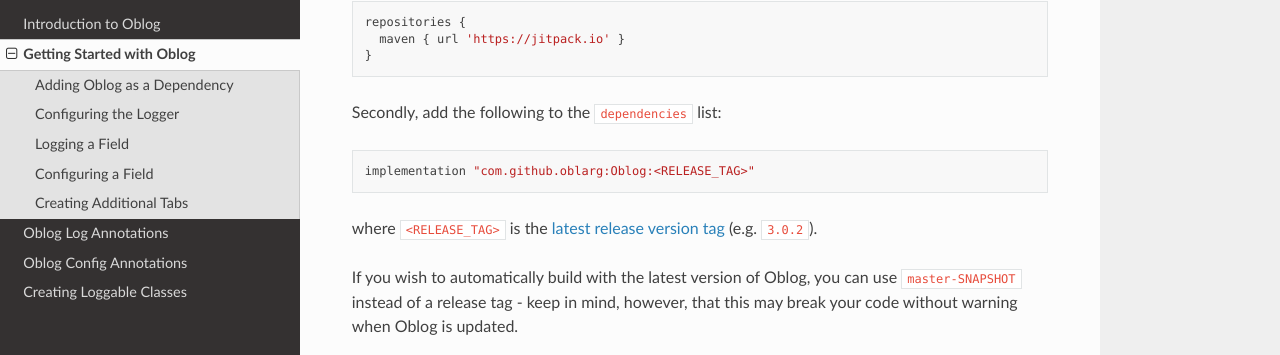
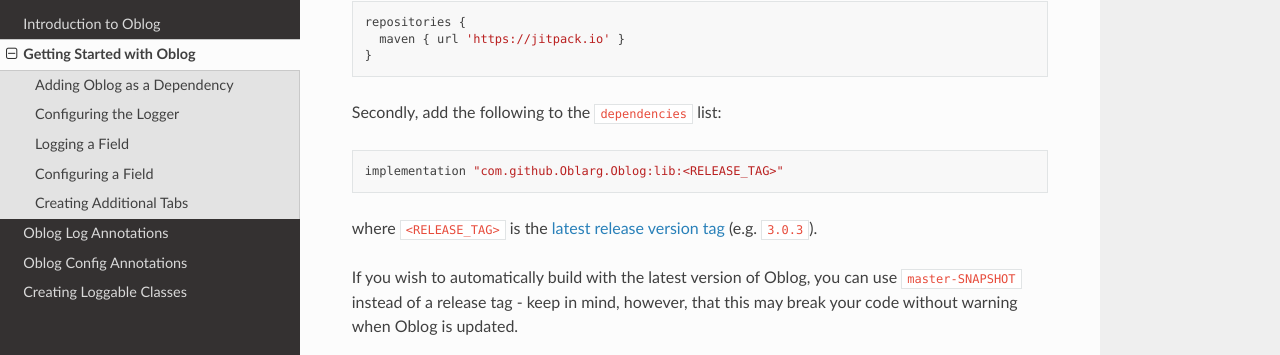
Before and after one commit to Oblarg/Oblog-docs, a Sphinx documentation site: the page built from source/getting-started.rst, in a window 1280 px wide and 900 px high, scrolled down 336 px. Shown: the part 96-451 px from the top of the window. Built offline with Sphinx 7.4.7 and the Read the Docs theme 2.0.0, drawn with Linux system fonts in a browser that asks for light colours; pages that are not in the unit, such as notebooks, are missing from menus.

Commit message:
update installation instructions

```diff
--- a/source/getting-started.rst
+++ b/source/getting-started.rst
@@ -20,9 +20,9 @@
 
 .. code::
 
-  implementation "com.github.oblarg:Oblog:<RELEASE_TAG>"
+  implementation "com.github.Oblarg.Oblog:lib:<RELEASE_TAG>"
 
-where ``<RELEASE_TAG>`` is the `latest release version tag <https://github.com/Oblarg/Oblog/releases>`__ (e.g. ``3.0.2``).
+where ``<RELEASE_TAG>`` is the `latest release version tag <https://github.com/Oblarg/Oblog/releases>`__ (e.g. ``3.0.3``).
 
 If you wish to automatically build with the latest version of Oblog, you can use ``master-SNAPSHOT`` instead of a release tag - keep in mind, however, that this may break your code without warning when Oblog is updated.
 
```
